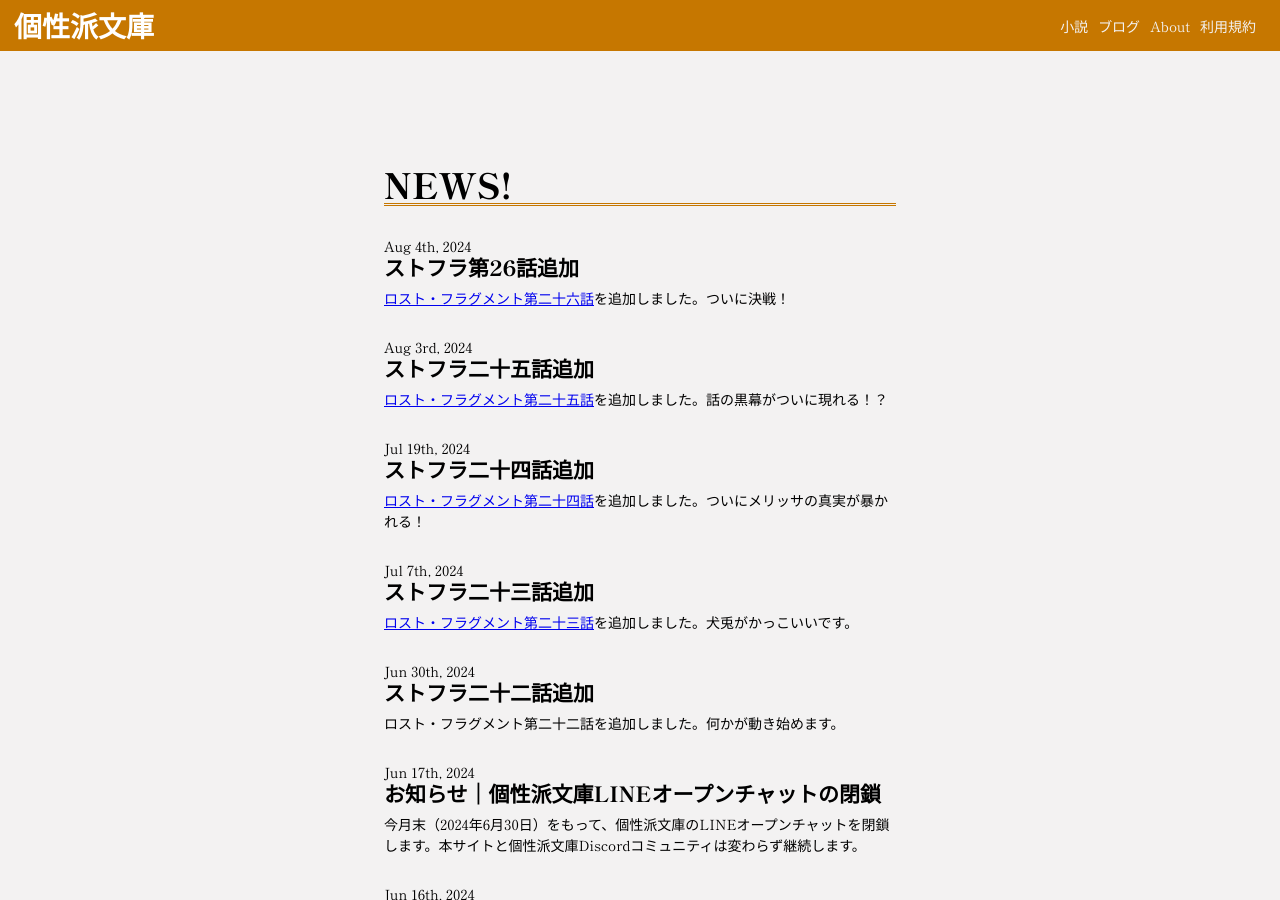
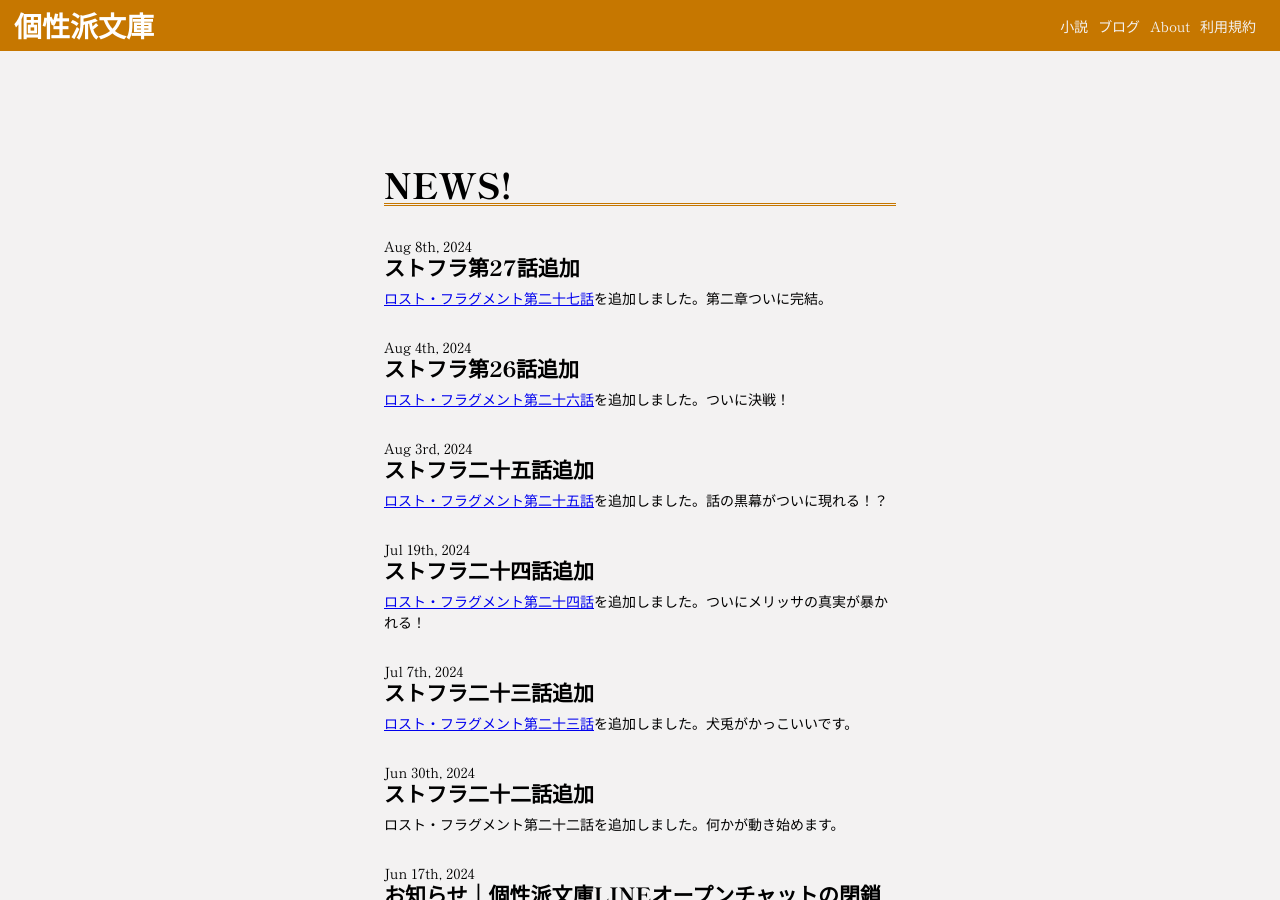
Before and after one commit to koseihabunnko/koseihabunnko.github.io, a Jekyll site: the page built from blog.html, in a window 1280 px wide and 900 px high. Built offline with Jekyll 4.4.1, drawn with Linux system fonts in a browser that asks for light colours; some of the changed lines change nothing that is shown.

Commit message:
Add-lost-fragment-27th (#10)

```diff
--- /dev/null
+++ b/_posts/2024-08-08-add-new-story.md
@@ -0,0 +1,5 @@
+---
+layout: post
+title: "ストフラ第27話追加"
+---
+[ロスト・フラグメント第二十七話](/novel/lost-fragment/27.html)を追加しました。第二章ついに完結。
--- /dev/null
+++ b/novel/lost-fragment/27.html
@@ -0,0 +1,219 @@
+---
+title: 第二十七話：―二章―リゲインド・ハピネス - ロスト・フラグメント
+story-title: 第二十七話：―二章―リゲインド・ハピネス
+layout: novel
+---
+<p>
+  ―SOUMA'S VIEW―<br>
+  　俺は重い体を起こす。どうやら、気を失っていたみたいだ。<br>
+  猛攻を体に受けながらの大技はなかなかキツイ。<br>
+  体のあちこちが痛いが、それよりも俺は周りの異変に気を取られた。<br>
+  「ここは…どこだ？」<br>
+  洞窟のように薄暗く、赤黒いものに囲まれた空間。壁や床、天井をよく見てみると、肉塊でできているかのようにうごめいていた。<br>
+  「……っ！なんだ？この気配は…」<br>
+  俺は強大な気配を感じ、その方向へ走り出した。<br>
+  周りの景色が変わらないせいか、走っているのに全く進んでいる気がしない。<br>
+  　俺は、その大きな気配のもとへ行く途中で足を止める。横たわる白髪の男と、その傍に立って周りの様子をうかがっている女の姿を見つけたのだ。<br>
+  「おい、宮瑞。白。無事か？」<br>
+  俺が彼女たちにそう声をかけると、宮瑞は俺の方へ振り向き、安堵の表情を浮かべる。<br>
+  「なんだ。颯真か。お主もこの空間に巻き込まれたようだな。」<br>
+  「ああ、それで、白はまだダウンしているのか？」<br>
+  俺は彼女の傍で気を失ったまま動かない白に視線を落とす。<br>
+  「うむ。先ほどの戦いを妾も少し見ておったが、こやつ、あえて立ち位置を変えることでお主に降りかかる攻撃の一部も受けていたようだしな。」<br>
+  「そうか。それは無茶をさせたな。」<br>
+  あの時、『ダイヤモンド・ノーフェイス』を最大火力で放てたのは、どうやら俺へのダメージをこいつが分担してくれていたというのが大きいらしい。<br>
+  「お前はもう大丈夫なのか？」<br>
+  俺が改めて宮瑞に視線を向けると、宮瑞はフッと不敵な笑みを浮かべた。<br>
+  「なに、お主らが戦ってる間に多少回復したわ。まあ、妖力の限界は近いがな。」<br>
+  「そうか。まあ、無理はすんなよ。」<br>
+  俺がそう言うと、宮瑞は何かを思い出したかのように、<br>
+  「そういえばお主、何か焦っているようだったが、何かあったのか？」<br>
+  と尋ねてきた。<br>
+  「ああ、そうだった。この先から何か、強大な気配を感じたんだ。このおかしな空間の原因かもしれないと思ってな。それで向かっていたところだ。」<br>
+  俺がそう返答すると、宮瑞は白を右肩に担ぎ上げた。<br>
+  「ふむ。であれば早く行くとしよう。こやつのことは妾に任せろ。それくらいの力は残っておる。」<br>
+  「そうか。なら、そうさせてもらう。」<br>
+  そして、俺たちは急いでその気配のもとへと駆け出した。<br>
+  正直な話、俺も体の限界をとうに迎えている。だが、ここで足を止めたら、何か大切なものを失うような気がしてならない。俺はそれが怖い。<br>
+  　「この先だ。」<br>
+  俺は宮瑞にも聞こえるそう呟く。すると、<br>
+  「…な、なんなのだ…あれは…」<br>
+  宮瑞は驚愕の声を漏らす。俺も、同じものを見て、体と思考が停止した。<br>
+  形容しがたいほど禍々しい何か。絶え間なく流動し続ける皮膚のような肉塊のようなもの。そこから生えた大量の太い触手。エラが携えていたものなど、比べものにならないくらい太い。そして何より、その塊の中央には…<br>
+  「メリッサ……」<br>
+  彼女の顔のようなものが埋め込まれていた。<br>
+  「…ここからが、正念場か。」<br>
+  俺は、『無貌結晶』で赤い結晶の触手を左右四本ずつ背中から生やす。<br>
+  「颯真…妾も、できる限りの援護はさせてもらうぞ。」<br>
+  「いや、お前は下がってろ。」<br>
+  宮瑞の申し出を即刻拒否した。これは、俺がやらなきゃいけない。<br>
+  　この空間に来てから、ずっと脳裏に浮かぶものがあった。メリッサが今までに受けてきた仕打ち。施設に送られる前から親にひどい扱いをされていた様子。殴る蹴るは当たり前、それに対してひたすらに謝ることしかできない幼い彼女の姿は、見るに堪えない。<br>
+  施設に入れられてからも、実験と称した拷問に苦しめられる日々、そして、エラ・スチュアートが、メリッサの母親が、彼女に言い放ったその言葉が、どうしても俺の心を締め付ける。<br>
+<div class="paragraph-space-1">―『貴女は幸せになったらいけないのよ。幸せを求めようとすれば、貴女は必ず後悔することになるわ。だから、幸せになんて、なろうとしないことね。』</div>
+  この言葉でようやく分かった。メリッサは、幸せになることを禁じられていた。だから、幸せになれなかったんだ。俺は、その呪縛から、彼女を救い出したい。<br>
+  　「…カラミティ・エメラルド。」<br>
+  俺は緑の結晶を纏った足でメリッサを取り込んだものを蹴りつける…だが、びくともしない。<br>
+  「チッ…………なっ！」<br>
+  攻撃が通じないことに苛立っている暇もなく、あの凶悪な触手が俺を吹き飛ばそうととてつもない勢いで迫って来る。<br>
+  「ぐっ……がああああああああああ！？」<br>
+  俺は背中から生やした結晶で自身の体を包み、その一撃を防ごうとする。だが、その一撃の重さに、俺の触手はひび割れ始めていた。地面を蹴り、後方へ避けようにも、重すぎる一撃を受け流すことすら難しい。<br>
+  「やば…い……」<br>
+  絶体絶命のピンチ。俺は、あの子を救うことすら、できないのか。<br>
+  俺が、そんなネガティブな発想に至った時…<br>
+  「……コワス。コワレロ。」<br>
+  白い影が、俺の隣から飛び出し、俺を吹き飛ばそうとしていた太い触手を、殴り飛ばした。<br>
+  俺はそのおかげで何とか攻撃の重圧から解放された。<br>
+  「…おま…え。」<br>
+  俺は、俺を助けてくれた存在の姿を見て、驚愕した。<br>
+  「お主…まさか小童か！？」<br>
+  宮瑞の言う通り、そいつは、犬兎だった。ただし、髪は白く変色し、額からは白い角が二つ生えた、変わり果てた姿だった。それはまさしく、鬼と呼ぶのにふさわしい形相だった。<br>
+  「…コワス。」<br>
+  まるで暴走しているかのように、犬兎は目の前の塊を殴り始めた。ダメージが入っているのか、犬兎の拳を受けるたびに苦しむように蠢く。<br>
+  だが、やはり、犬兎に自我があるようには思えない。<br>
+  このままで、いいのか？<br>
+  「ウガァアアアアアアアア！」<br>
+  犬兎は咆哮しながら攻撃を続ける。俺に目もくれずにあの塊を攻撃したということはつまり、俺…もしくは俺たちのための暴走なのだろう。でも、だからこそ、ここであいつに任せるわけにはいかない。<br>
+  「俺は、メリッサを幸せにしてみせる。その為の力なら、なんだって受け入れる。」<br>
+  俺は、俺のことを見ているであろう何かに言い聞かせるように呟く。<br>
+  「ガァッ…！」<br>
+  犬兎が俺の足元まで吹き飛ばされる。それでもなお立ち上がり、戦おうとするそいつの腕を、掴んだ。<br>
+  「犬兎。ありがとな。お前の言葉と気持ち、確かに受け取った。」<br>
+  暴れようとする犬兎にやさしく声をかける。<br>
+  「…どうせ見てるんだろ、オリジナル。俺に、俺の願いを叶えるだけの力を、寄越せ！」<br>
+  俺がそう叫ぶと、ぼんやりと、声が聞こえた。<br>
+  <div class="paragraph-space-1">―待ってたよ、その言葉。君に、僕からセフィラム能力を授けよう。その能力の名は…</div><br>
+  <div class="paragraph-space-1">　『理論武装』</div>
+  俺の右目の下に幾何学模様が浮かぶ。その部分が熱くてたまらない。でも、今なら何でもできそうだ。<br>
+  「…『創造：暴走制御の法則』。」<br>
+  俺はそう呟いて、犬兎に力を送り込む。<br>
+  「…んあ？颯真…？俺は…一体今まで何を…」<br>
+  すると、犬兎は動きを止め、その双眸で俺の顔をしっかりと見つめる。<br>
+  「もう大丈夫だ。ここは俺に任せろ。」<br>
+  そして俺は、ゆっくりとその一歩を踏み出す。<br>
+  「メリッサ。俺はお前と一緒にいたい。そんなエゴで、お前を連れ帰ってやる。」<br>
+  そして、俺は、メリッサの顔を見ながら、新たなる理論を組み立てる。<br>
+  「『創造：化身創作の法則』」<br>
+  <div class="paragraph-space-1">――化身『結晶を喰らうもの』――</div>
+  俺の体は肥大化する。体の形が変貌する。硬い結晶に包まれた体には、巨大な爪と巨大な尾、巨大な翼。『鳴神颯真』の原型はそこには無く、二足で立つ巨大な龍となった。<br>
+  体からは黄金の光を放ち、この禍々しくて薄暗い空間を明るく照らす。<br>
+  「メリッサ。戻ってこい！」<br>
+  俺は体に溜め込まれた光をメリッサを取り込んだ塊に向けて一気に解き放つ。<br>
+  <div class="paragraph-space-1">―――<ruby>終焉を失いし光<rt>ロスト・プリズム</rt></ruby>―――</div>
+  その、俺の想いが込められた光は、この空間全てをまばゆく照らし、白に塗りつぶした。
+</p>
+<p>
+―ANOTHER VIEW―<br>
+  　『理論武装』<br>
+  僕が颯真に与えたセフィラム能力。<br>
+  その効果は、自身が持ちうる知識や知能をその身に武装すること。<br>
+  それにより、オリジナルの法則を作ることや、ありとあらゆる技術をプロレベルで行うことができる。つまり、ぶっ壊れ能力。<br>
+  それでも、ずっと使っているとだんだん反動で動けなくなっていくから、最強かどうかでいえば、そうではないけど。<br>
+  それでも彼なら十分使いこなせるだろう。<br>
+  だって、今の彼には、既存するいかなる理論も通用しないのだから。
+</p>
+<p>
+  ―SOUMA'S VIEW―<br>
+  　白かった視界がフェードインするように元の色を取り戻す。<br>
+  「…戻ってこれたか。」<br>
+  そこは、先ほどまでの赤黒い洞窟ではなく、ボロボロになった祭壇の部屋だった。<br>
+  「一体…なにが起きたというの…？まさか、神降ろしが失敗した？」<br>
+  エラは困惑した表情でこちらを見ている。先ほどの空間は神降ろしをした余波で生まれたメリッサの結界のようなものだったのだろう。それを俺が破壊したことにより、俺たちはもとの空間に戻ってこれたし、メリッサから神を引きはがすことができた。<br>
+  「さて、メリッサを返してもらおうか。」<br>
+  エラは攻撃を逆行させる触手を失い、神降ろしさえも失敗した。<br>
+  そんな彼女に、俺はゆっくりと近寄る。<br>
+  「メリッサを返せ…？何を言っているの？あの子は私の娘よ？元々は私の物なの！」<br>
+  恐れとも焦りとも取れる表情を浮かべたエラがそう叫んだ。だから俺も叫ぶことにした。<br>
+  「メリッサはお前の物じゃないし、お前の家族でもない！メリッサは…」<br>
+  大きく息を吸い込む。俺にとって、メリッサは――<br>
+  <div class="paragraph-space-1">「俺の家族だ！」</div>
+  その言葉を俺が告げると、エラは一瞬目を見開いた後に、怒りの表情を浮かべた。<br>
+  「そう。いいわ。そんな妄言ごと貴方を潰してあげる。」<br>
+  エラが俺に向かって両手をかざす。俺はなんとなくで足を右に一歩踏み出した。すると、<br>
+  「なるほど。見えない衝撃波…といったところか。」<br>
+  俺の左頬に何かの圧を感じた。足元を見てみれば、さっきまで俺が立っていた所の床はえぐれていた。<br>
+  「ま、どうってこともないがな……カプリス様、影狼。力を借りるぞ。」<br>
+  俺は懐からいつの日かにカプリス様からもらった半透明の赤い十面ダイスを取り出すと、それを今朝宮瑞から渡された影狼の黒い腕輪に近づけた。<br>
+  「…『シャドウ・アルケミー』。」<br>
+  そう呟くと、腕輪から黒い靄のようなものが出てきて、ダイスを包み込む。<br>
+  「もう一度よ！」<br>
+  俺が立ち止まっているのを好機と見たエラが再び不可視の衝撃波を放つ。だが、その衝撃は、『斬り裂かれた』。<br>
+  「え…？」<br>
+  エラが驚くのも無理はない。今の一瞬で、赤のダイスが半透明の赤い大鎌へと変貌し、衝撃波を斬ったのだから。<br>
+  　『シャドウ・アルケミー』<br>
+  影狼のセフィラム能力。物体を一定時間別の物に作り変える能力。これをエンチャントしたのがこの腕輪ということだ。ただ、この能力は使用者本人にしか分からないような微調整が必要な能力であるため、エンチャントして汎用的に使うのは無理だ。だからこそ、これは汎用性を捨てて、影狼が一番好きな武器である大鎌に変貌させるためだけのものにしたのだろう。<br>
+  そして、今回変貌に使用したのはカプリス様が俺にくれた神器。斬れないものなど、ないはずだ。<br>
+  「さあ、カオスな貌を見せる時間だ。」<br>
+  俺がそう言うと、俺の隣に白い人影が現れた。<br>
+  「颯真。俺も付き合おう。なんかこの力を制御できるようになったみたいだしな。」<br>
+  犬兎だ。先ほどと同じ、白い鬼の姿のままだが。<br>
+  「そうか。じゃあ、遅れるなよ？」<br>
+  俺は隣の男を信じて走り出した。<br>
+  「ああ。この演目を、進めよう！」<br>
+  犬兎は俺とほぼ同時に走り出した。<br>
+  「く、来るな！この子がどうなってもいいの！？」<br>
+  エラはメリッサに片手をかざしていた。<br>
+  「関係ないね！」<br>
+  すると、犬兎は瞬間移動し、エラの後ろに回り込んではエラを蹴り飛ばした。<br>
+  「あぐぅ！」<br>
+  「法則を作るまでもないな。」<br>
+  俺はこちらに飛ばされたエラに向かって大鎌を横に振りぬく。<br>
+  「ああああ！こんな…簡単に…」<br>
+  異形のものとなっただけあって、中々にしぶとい。<br>
+  「これ以上お前の茶番に付き合ってる暇はない。メリッサの幸せを、ここで返してもらう。『創造：決め技の法則』。」<br>
+  俺と同等以上の戦力を持った存在が二人以上共闘していることを条件に、本人が大技だと思う技の攻撃力を上昇させる法則を作った。そう、二人以上共闘していることを条件に。<br>
+  「こんなところで死ぬわけにはいかない……ここは一度…なっ！？」<br>
+  エラの足は動かなかった。『瓦礫』が足に挟まって。<br>
+  「…こんなにも瓦礫があったら、瓦礫の神が本領発揮するに決まってるでしょーが。」<br>
+  「ツクモォ…！貴様ぁ！」<br>
+  宮瑞の肩を借りながら立つ白に向かって激昂するエラ。<br>
+  「犬兎。一撃で終わらせるぞ。」<br>
+  「ああ。」<br>
+  俺はありったけの知識と知恵を大鎌に注ぎ込み、飛び上がる。<br>
+  「妖術、幕開け、疾風怒刀！」<br>
+  犬兎は背中に妖力を溜め始め、拳を構える。<br>
+  「貴様らだけは、呪い殺してやる…！」<br>
+  死を覚悟したエラが三下の恨み言のようなことを口にした。<br>
+  「はっ、おとといきやがれ。『チャージ・ナックル』…！」<br>
+  犬兎が超高速で拳を突き出し突進する。それがエラに直撃するのと同時に、<br>
+  「メリッサを産んでくれたことだけは、感謝してやるよ。」<br>
+  俺は重力に身を任せながら大鎌を垂直に振り下ろす。<br>
+  <div class="paragraph-space-1">「『セオリー・レッド・ダイヤモンド』――！」</div>
+  俺の想いを乗せた重い刃は空間さえも斬り裂き、一筋の紅い軌跡を残した。<br>
+  そして……
+</p>
+<p>
+―MELLISA'S VIEW―<br>
+  　私は目を覚ます。目の前には青い空が広がっている。ここは外なのだろうかと思いながら体を起こすと周りの状況がだんだん分かってきた。ボロボロになった壁、床に散乱する瓦礫、そして傷だらけでボロボロな見知った四人がいた。<br>
+  「――…………え？なんですかこれ。」<br>
+  私の人生の中でこれほど困惑に満ちた目覚めがあっただろうか。<br>
+  「ようやくお目覚めか。」<br>
+  赤髪の男性が、私がずっと会いたかった男性が、私のもとにゆっくりと歩み寄る。<br>
+  「えっと…颯真様？これは一体……」<br>
+  私がそう尋ねると、颯真様は言いにくそうに答えた。<br>
+  「あー…なんだ、奪われたものを取り返しに来た…って感じだ。」<br>
+  「そう…ですか。」<br>
+  颯真様の言葉で、私はなんとなく理解する。私を母親の毒牙から救い出してくれたのだと。<br>
+  「…また、貴方に助けられましたね。」<br>
+  颯真様の姿をあの冷たい牢屋の中に手を差し伸べてくれたあの時と重ね合わせる。<br>
+  「…私なんかがいたら、貴方のことを不幸にするかもしれません。それでも、いいんですか？私に助けるほどの価値なんて、あるんですか？」<br>
+  昨夜からの不安が蘇った私は、颯真様にそんな問いを投げかけてしまった。彼がどう答えるかなんて、分かり切っているというのに。<br>
+  「価値なんて関係ない。俺はお前を幸せにするって決めたんだ。だから、俺はお前を何度だって助けてやる。」<br>
+  颯真様が微笑んだ。やっぱり、この人の近くは温かい。<br>
+  「あ、ところで、ここってどこなんですか？」<br>
+  ふと気になったことを口にする。どこかの屋上のようにも思えるが、どこか違和感がある。<br>
+  「ああ、エラのビルの最上階。」<br>
+  「え？屋上ではなく？」<br>
+  「もちろん室内だ。」<br>
+  即答し続ける颯真様。少しの間沈黙した後、<br>
+  「えぇ…何やったらこうなるんですか…」<br>
+  と言うことしかできなかった。本当に何をしたら室内の壁や天井がほぼなくなるのだろうか。<br>
+  「まあ、細かいことは気にすんな。それより…」<br>
+  話をうやむやにして私に接近したかと思えば、颯真様は私に手を差し伸べた。<br>
+  そして、今まで見たことがないほどの笑顔でこう言うのだ。<br>
+  「おかえり、メリッサ。」<br>
+  ならば、私が返すべき言葉は一つしかない。<br>
+  「ただいま、颯真様。」<br>
+  私は帰るべき家を、本当の意味で見つけたのだ。<br>
+  これからもずっと、私は此処に…颯真様の隣に居続ける。<br>
+  その誓いを胸に、私は颯真様の手を取り、立ち上がった。
+</p>
--- a/novel/lost-fragment/table-of-contents.html
+++ b/novel/lost-fragment/table-of-contents.html
@@ -34,4 +34,5 @@ story-title: 目次
   <li><a href="{{ "/novel/lost-fragment/24.html" | relative_url }}">第二十四話：死神・三</a></li>
   <li><a href="{{ "/novel/lost-fragment/25.html" | relative_url }}">第二十五話：貴女に幸せを届けよう・上</a></li>
   <li><a href="{{ "/novel/lost-fragment/26.html" | relative_url }}">第二十六話：貴女に幸せを届けよう・下</a></li>
+  <li><a href="{{ "/novel/lost-fragment/26.html" | relative_url }}">第二十七話：―二章―リゲインド・ハピネス</a></li>
 </ul>
```
